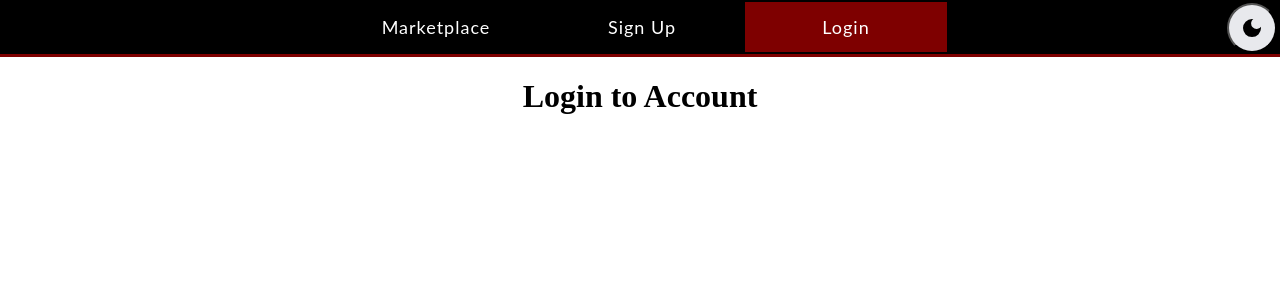
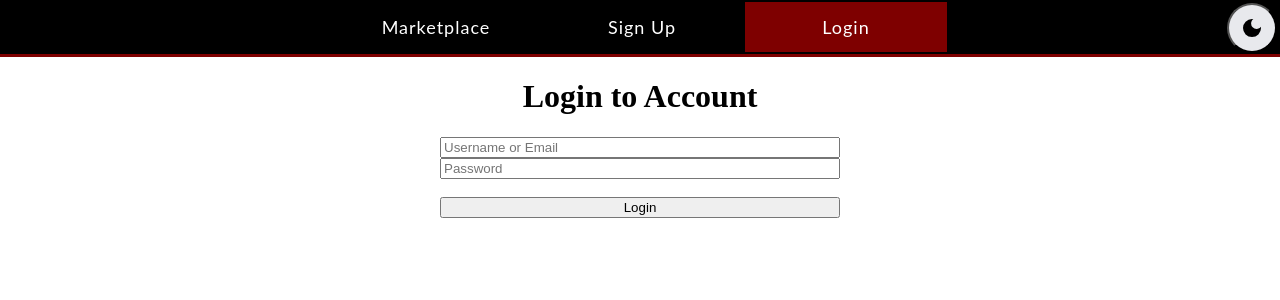
Before and after one commit to LucasFromDK/DIS, a Flask app: page /login in a window 1280 px wide. Shown: the top 300 px of the page. Run offline with Flask 3, Linux system fonts and the light colour scheme; parts of the project's set-up code (start-up, migrations or seed data) failed here and were passed over.

Commit message:
Sign Up change, Login Page & Start Product Listings

```diff
--- a/app.py
+++ b/app.py
@@ -68,13 +68,39 @@ def index():
 def login():
     return render_template("login.html",
                            signed_in = is_logged_in(request.cookies),
-                           person = get_logged_in(request.cookies))
+                           person = get_logged_in(request.cookies),
+                           error = None)
+
+@app.post("/login")
+def login_post():
+    username = request.form["username"]
+    password = request.form["password"]
+
+    cursor = database.query(f"SELECT id, username, email FROM users WHERE (username=? OR email=?) AND password=?", (username, username, password))
+    user_data = cursor.fetchone()
+
+    if user_data is None:
+        return render_template("login.html",
+                               signed_in = is_logged_in(request.cookies),
+                               person = get_logged_in(request.cookies),
+                               error = "Invalid username/email or password")
+
+    user = User(user_data[0], user_data[1], user_data[2])
+    session = Session(time.time() + 3600.0, user)
+    sessions[session.token] = session
+
+    response = redirect("/")
+    response.set_cookie("session_token", session.token.hex, max_age=3600)
+
+    return response
 
 @app.route("/signup")
 def signup():
     return render_template("signup.html",
                            signed_in = is_logged_in(request.cookies),
-                           person = get_logged_in(request.cookies))
+                           person = get_logged_in(request.cookies),
+                           error = None)
+
 
 @app.route("/debug-test-session-token")
 def test_sesh():
--- a/templates/login.html
+++ b/templates/login.html
@@ -32,7 +32,16 @@
 
     <div align="center">
         <h1>Login to Account</h1>
-        <!-- Login form would go here -->
+        <form method="post" style="display: flex; flex-direction: column; max-width: 400px;">
+            <input name="username" type="Username" placeholder="Username or Email" />
+            <input name="password" type="Password" placeholder="Password" />
+            {% if error != None %}
+            <p class="WrongInput">{{error}}</p>
+            {% else %}
+            <br>
+            {% endif %}
+            <input type="submit" value="Login" />
+        </form>
     </div>
 </body>
 
--- a/templates/signup.html
+++ b/templates/signup.html
@@ -42,7 +42,7 @@
             {% else %}
             <br>
             {% endif %}
-            <input type="submit" value="Sign up" />
+            <input type="submit" value="Sign Up" />
         </form>
     </div>
 </body>
```
Also changed, not shown: templates/index.html (+14 -0 lines).
